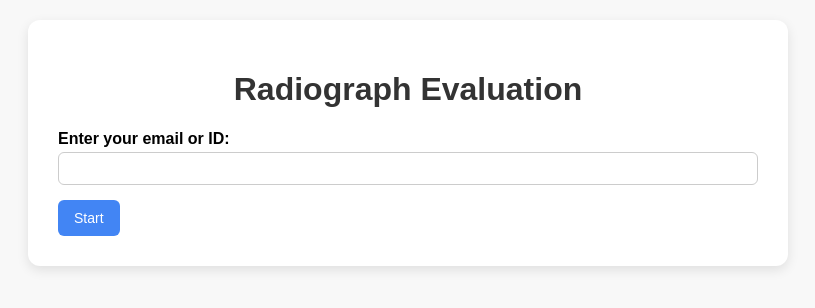
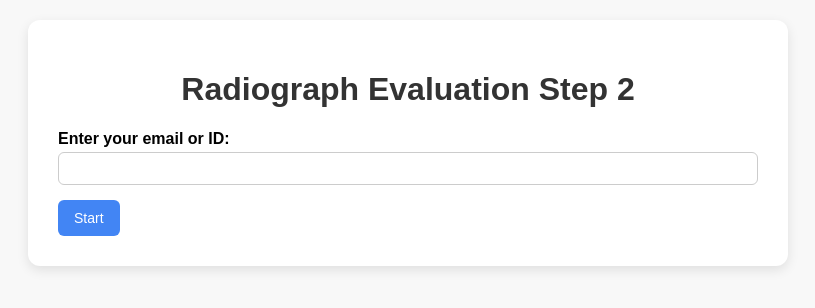
Before and after one commit to mickaeltordjman/rad-step2, a plain HTML site: page index.html in a window 1280 px wide. Shown: the whole page, without its empty margins (232-1047 px from the left). Drawn offline with Linux system fonts and the light colour scheme.

Commit message:
Update index.html

```diff
--- a/index.html
+++ b/index.html
@@ -8,7 +8,7 @@
 </head>
 <body>
   <div id="app">
-    <h1>Radiograph Evaluation</h1>
+    <h1>Radiograph Evaluation Step 2</h1>
     <div id="login-section">
       <label for="userID">Enter your email or ID:</label>
       <input type="text" id="userID" />
```
